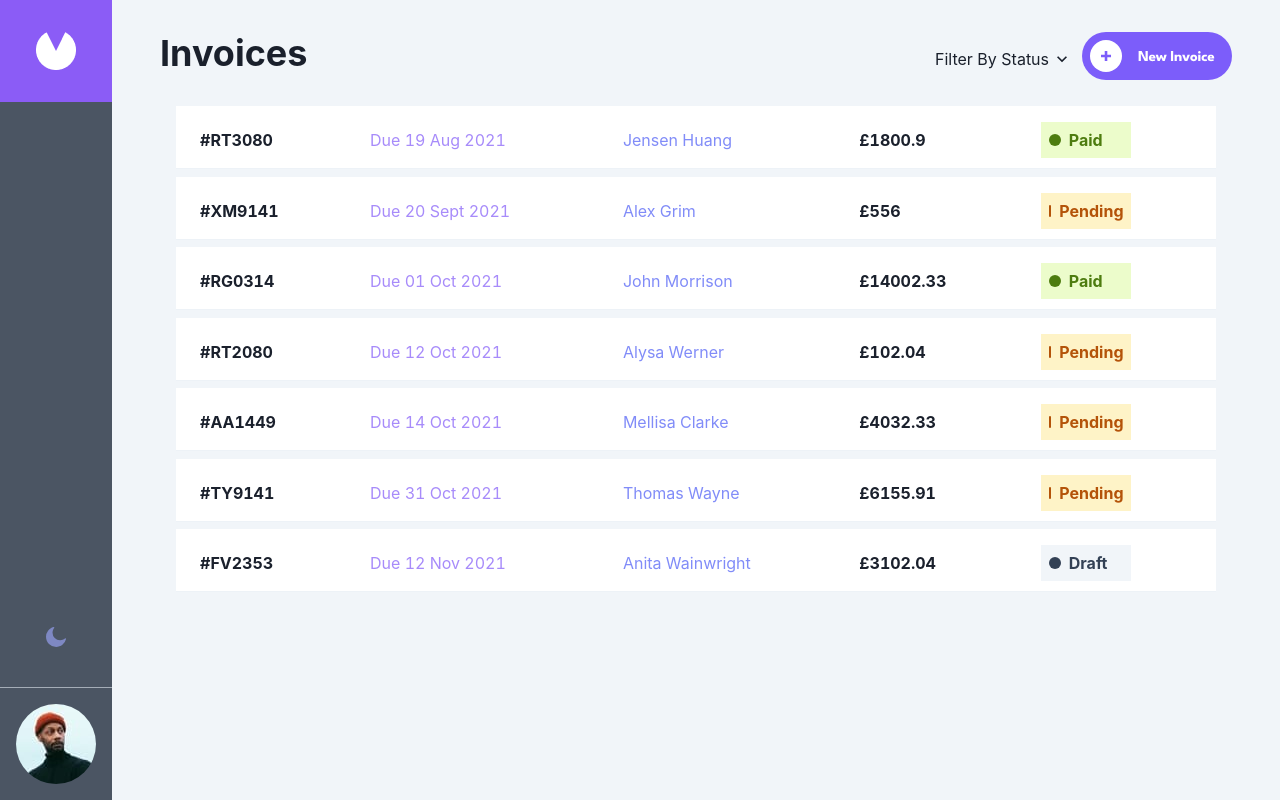
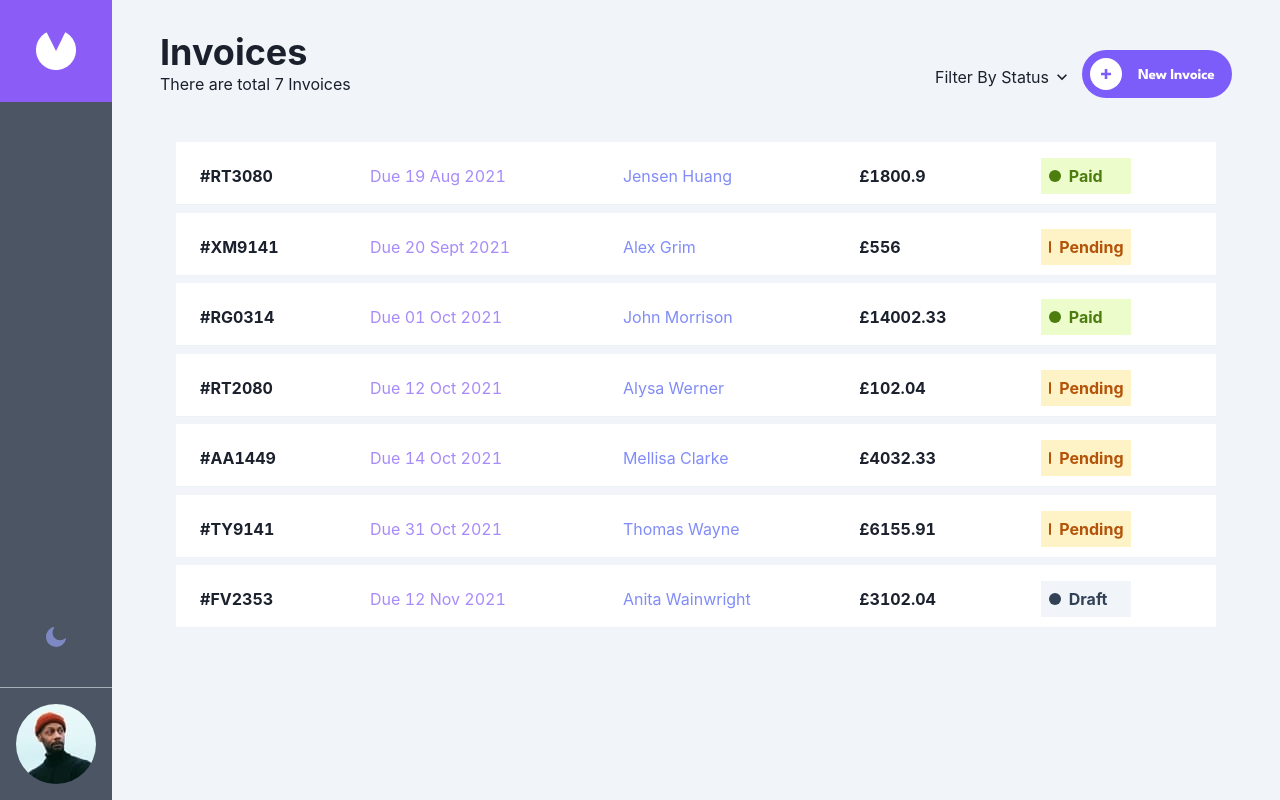
Before and after one commit to sukeshjph/InvoiceUI, a Next.js app: page /invoices in a window 1280 px wide. Built offline with nearby package versions, Linux system fonts and the light colour scheme.

Commit message:
Empty invoices state

```diff
--- a/src/app/invoices/components/invoicesHeader/index.tsx
+++ b/src/app/invoices/components/invoicesHeader/index.tsx
@@ -1,7 +1,7 @@
 'use client';
 
 import React, { useContext } from 'react';
-import { Flex, Heading, Image } from '@chakra-ui/react';
+import { Flex, Image } from '@chakra-ui/react';
 import { Select } from '@chakra-ui/react';
 import { InvoicesStateContext } from '../../context/context';
 import { filter } from '../../types';
@@ -14,7 +14,7 @@ const filterCollection: filter[] = [
 ]
 
 export const InvoicesHeader = () => {
-    const { InvoicesState: { currentFilterStatus }, setInvoicesState } = useContext(InvoicesStateContext);
+    const { InvoicesState: { currentFilterStatus, invoices }, setInvoicesState } = useContext(InvoicesStateContext);
 
     const handleFilterChange = (event: React.ChangeEvent<HTMLSelectElement>) => {
         setInvoicesState(prevState => ({
@@ -25,13 +25,16 @@ export const InvoicesHeader = () => {
 
     return (
         <Flex justify="space-between" marginBottom={'20px'}>
-            <Heading>Invoices</Heading>
+            <div className="flex flex-col mb-2.5 pb-4">
+                <span className="text-4xl font-bold">Invoices</span>
+                <span>There are total {invoices.length} Invoices</span>
+            </div>
             <Flex align={'center'}>
                 <div><Select variant='unstyled' placeholder='Filter By Status' value={currentFilterStatus} onChange={handleFilterChange}>
                     {filterCollection.map((fltr, index) => (<option value={fltr.value} key={index}>{fltr.key}</option>))}
                 </Select>
                 </div>
-                <div><button className='cursor-pointer'><Image src='/assets/icon-button-invoice.svg' /></button></div>
+                <div><button className='cursor-pointer'><Image src='/assets/icon-button-invoice.svg' alt='New Invoice' /></button></div>
             </Flex>
         </Flex>
     )
--- a/src/app/invoices/components/invoicesList/index.tsx
+++ b/src/app/invoices/components/invoicesList/index.tsx
@@ -1,7 +1,7 @@
 'use client';
 
 import { useContext } from 'react';
-import { Table, TableContainer, Tbody, Tr, Td } from '@chakra-ui/react';
+import { Table, TableContainer, Tbody, Tr, Td, Image, Center } from '@chakra-ui/react';
 import { Container } from "@chakra-ui/react";
 import { colDefs } from '../../columnDefintions/defs';
 import { Invoice, coldefObj } from '../../types';
@@ -17,7 +17,7 @@ export const InvoicesList = () => {
     }
 
     const getFilteredInvoices = (invoices: Invoice[]) => {
-        if (["Filter By Status", "all", ""].includes(currentFilterStatus)) {
+        if (["all", ""].includes(currentFilterStatus)) {
             return invoices;
         }
         return invoices.filter(inv =>
@@ -29,14 +29,17 @@ export const InvoicesList = () => {
         <TableContainer maxW="90vw" marginLeft={'auto'} marginRight={'auto'}>
             <Table className='bg-white'>
                 <Tbody>
-                    {getFilteredInvoices(invoices).map((invoice, index) => (
+                    {invoices.length === 0 && <div><Center><Image src='/assets/illustration-empty.svg' alt='Empty Invoice' /></Center></div>}
+                    {
+                        getFilteredInvoices(invoices).map((invoice, index) => (
                             <>
                                 <Tr key={index} className='mb-2'>
                                     {Object.keys(colDefs).map(colDefKey => getInvoiceColumnValue(invoice, colDefKey as keyof coldefObj))}
                                 </Tr>
                                 <Tr><td className='bg-slate-100 h-2' colSpan={5}></td></Tr>
                             </>
-                    ))}
+                        ))
+                    }
                 </Tbody>
             </Table>
         </TableContainer>
```
Lines whose indentation alone changed are shown as unchanged.
